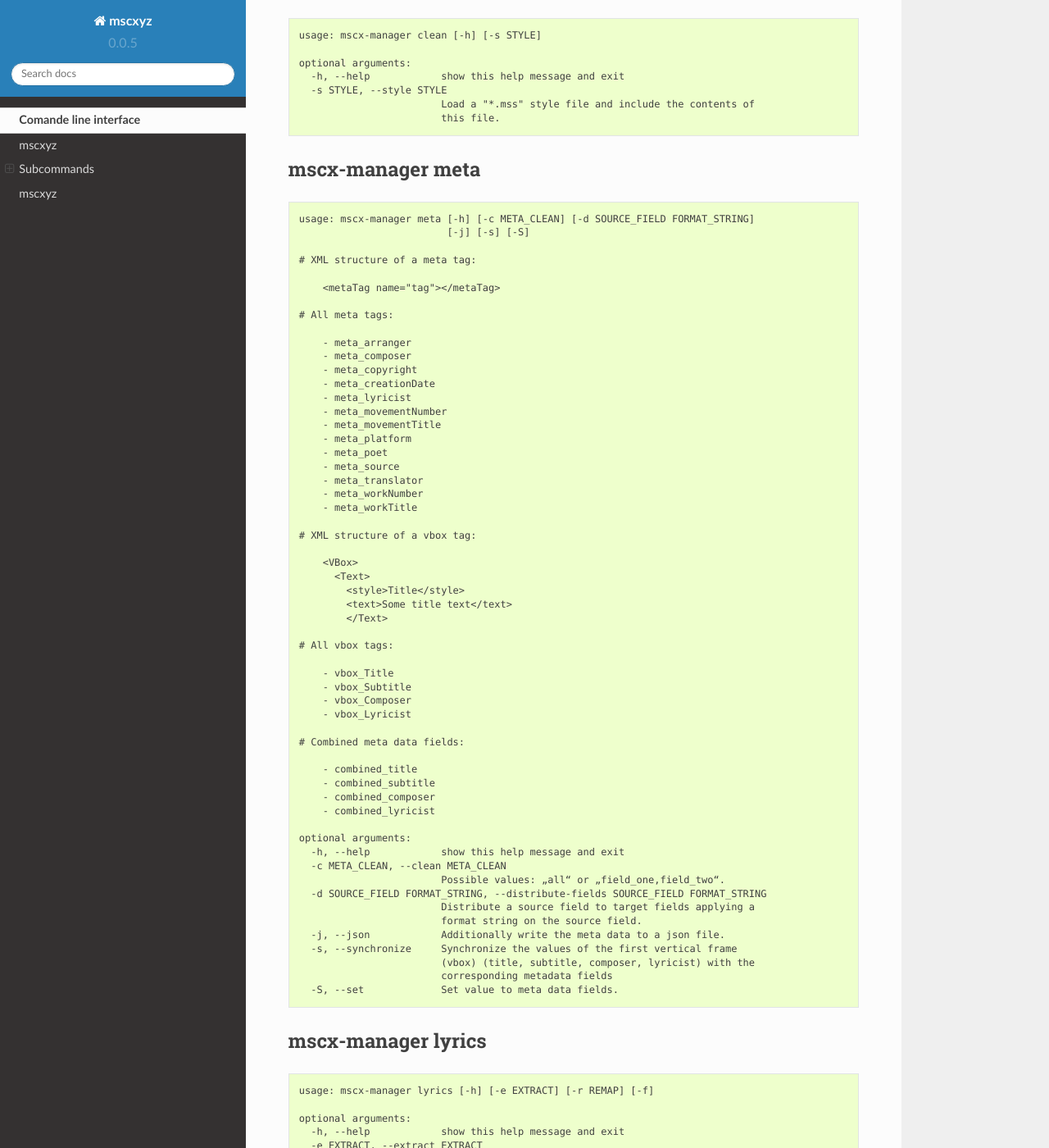
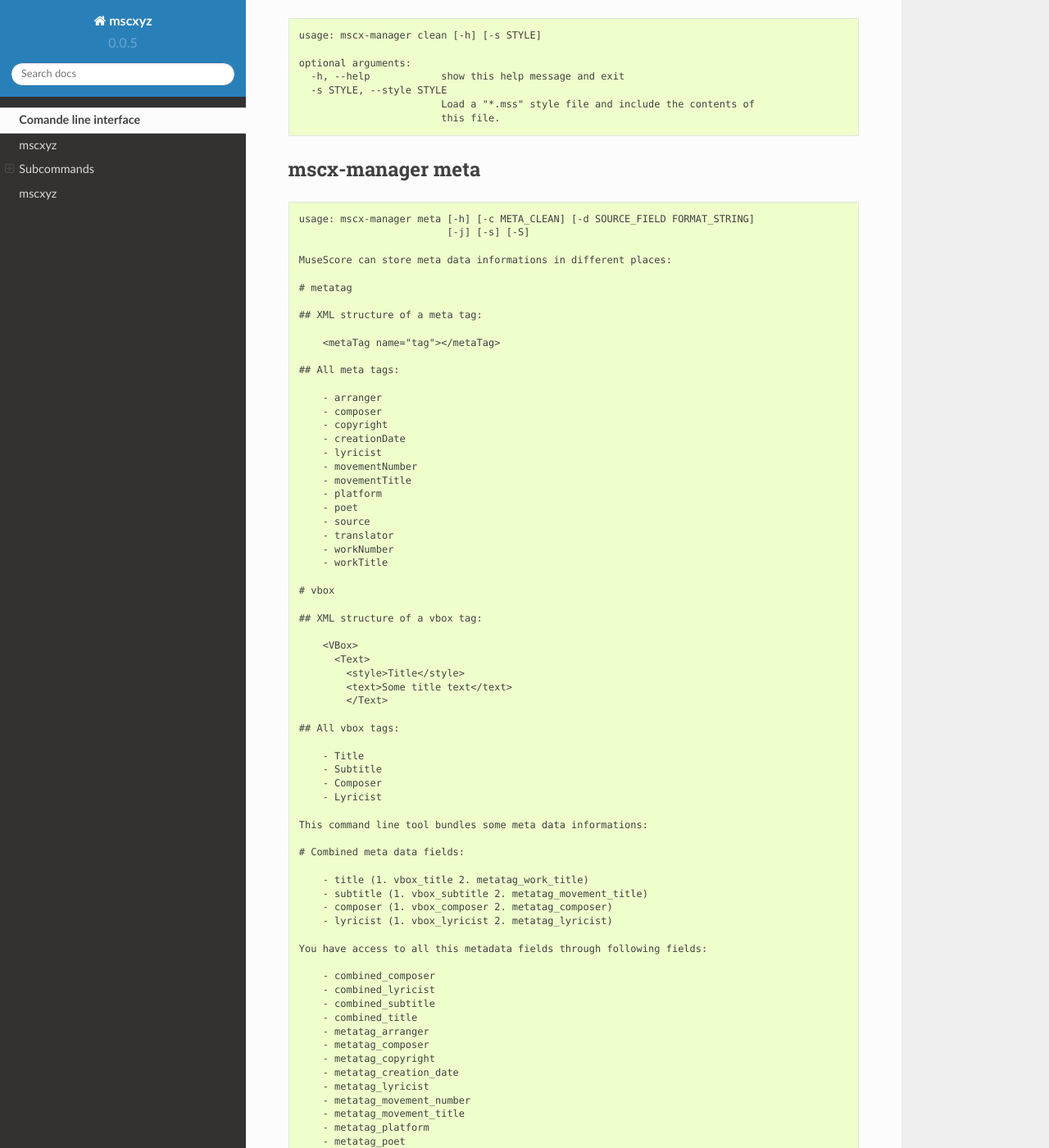
Before and after one commit to Josef-Friedrich/mscxyz, a Sphinx documentation site: the page built from doc/source/cli.rst, in a window 1280 px wide and 1400 px high, scrolled down 1155 px. Shown: the whole window at 82% size. Built offline with Sphinx 7.4.7 and the Read the Docs theme 2.0.0, drawn with Linux system fonts in a browser that asks for light colours; some of the changed text lies outside the part shown.

Commit message:
Update help messages for subcommand meta

```diff
--- a/doc/source/cli.rst
+++ b/doc/source/cli.rst
@@ -80,27 +80,33 @@
   usage: mscx-manager meta [-h] [-c META_CLEAN] [-d SOURCE_FIELD FORMAT_STRING]
                            [-j] [-s] [-S]
 
-  # XML structure of a meta tag:
+  MuseScore can store meta data informations in different places:
+
+  # metatag
+
+  ## XML structure of a meta tag:
 
       <metaTag name="tag"></metaTag>
 
-  # All meta tags:
+  ## All meta tags:
 
-      - meta_arranger
-      - meta_composer
-      - meta_copyright
-      - meta_creationDate
-      - meta_lyricist
-      - meta_movementNumber
-      - meta_movementTitle
-      - meta_platform
-      - meta_poet
-      - meta_source
-      - meta_translator
-      - meta_workNumber
-      - meta_workTitle
+      - arranger
+      - composer
+      - copyright
+      - creationDate
+      - lyricist
+      - movementNumber
+      - movementTitle
+      - platform
+      - poet
+      - source
+      - translator
+      - workNumber
+      - workTitle
 
-  # XML structure of a vbox tag:
+  # vbox
+
+  ## XML structure of a vbox tag:
 
       <VBox>
         <Text>
@@ -108,19 +114,45 @@
           <text>Some title text</text>
           </Text>
 
-  # All vbox tags:
+  ## All vbox tags:
 
-      - vbox_Title
-      - vbox_Subtitle
-      - vbox_Composer
-      - vbox_Lyricist
+      - Title
+      - Subtitle
+      - Composer
+      - Lyricist
+
+  This command line tool bundles some meta data informations:
 
   # Combined meta data fields:
 
-      - combined_title
-      - combined_subtitle
+      - title (1. vbox_title 2. metatag_work_title)
+      - subtitle (1. vbox_subtitle 2. metatag_movement_title)
+      - composer (1. vbox_composer 2. metatag_composer)
+      - lyricist (1. vbox_lyricist 2. metatag_lyricist)
+
+  You have access to all this metadata fields through following fields:
+
       - combined_composer
       - combined_lyricist
+      - combined_subtitle
+      - combined_title
+      - metatag_arranger
+      - metatag_composer
+      - metatag_copyright
+      - metatag_creation_date
+      - metatag_lyricist
+      - metatag_movement_number
+      - metatag_movement_title
+      - metatag_platform
+      - metatag_poet
+      - metatag_source
+      - metatag_translator
+      - metatag_work_number
+      - metatag_work_title
+      - vbox_composer
+      - vbox_lyricist
+      - vbox_subtitle
+      - vbox_title
 
   optional arguments:
     -h, --help            show this help message and exit
```
Also changed, not shown: README.rst (+55 -23 lines), 1 other file.
